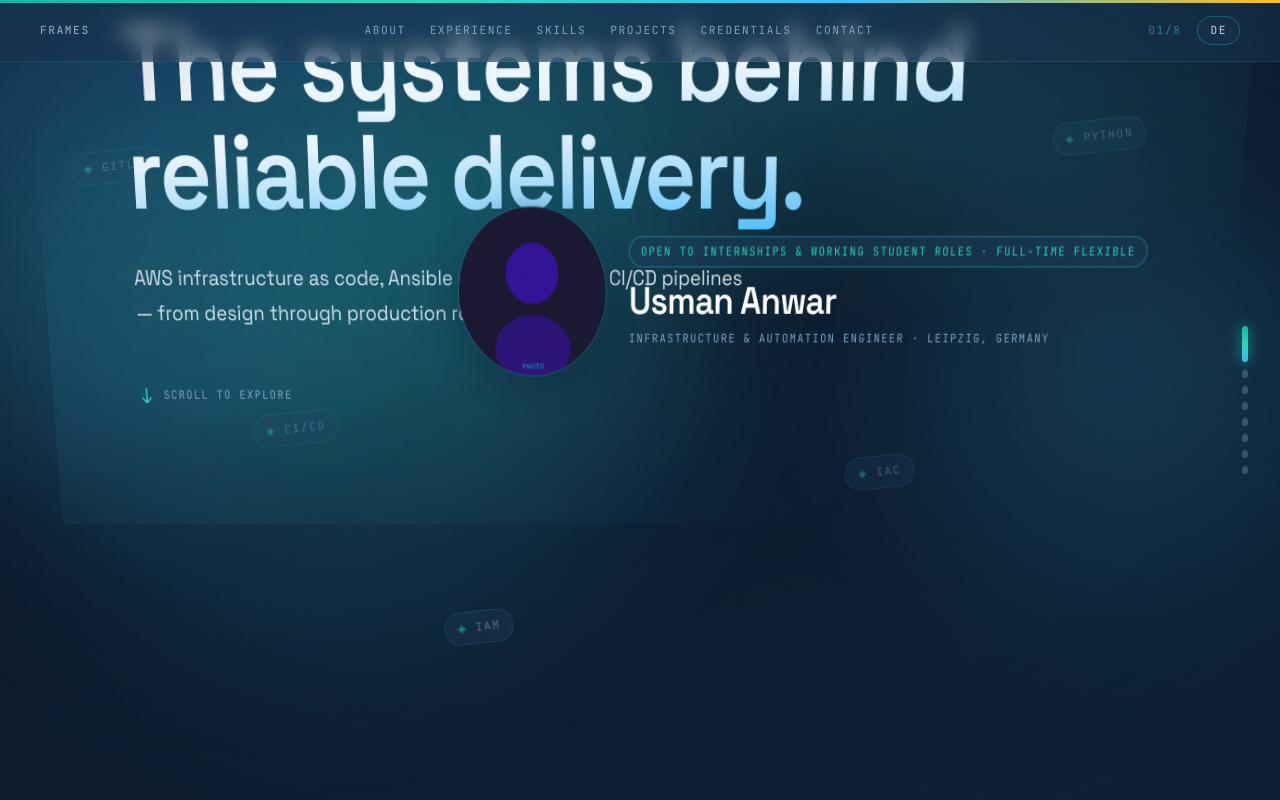
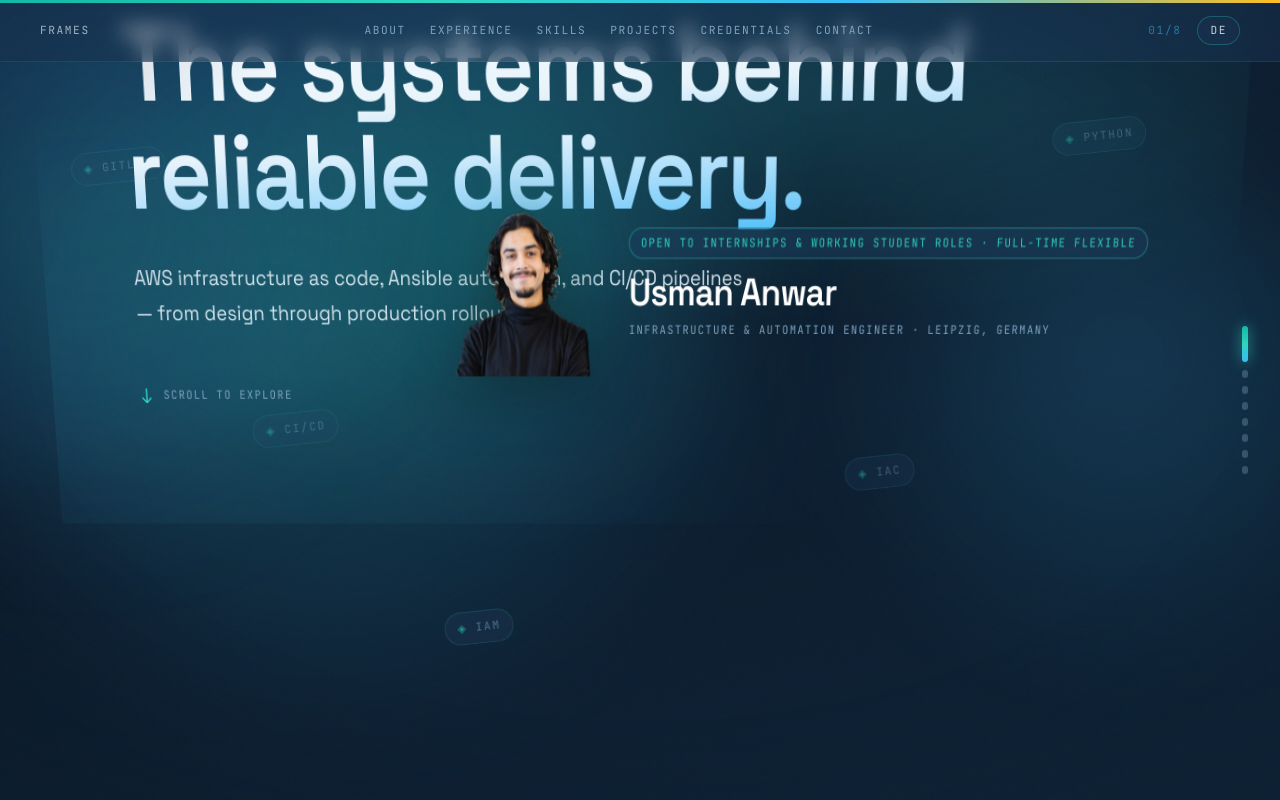
Before and after one commit to usmananwarmir/usmananwarmir.github.io, a Next.js app: page /en in a window 1280 px wide. Shown: the top 800 px of the page. Built offline with nearby package versions, Linux system fonts and the light colour scheme.

Commit message:
Add profile photo with transparent background

```diff
--- a/src/components/frames/HeroFrame.tsx
+++ b/src/components/frames/HeroFrame.tsx
@@ -100,14 +100,23 @@ export function HeroFrame({ content }: HeroFrameProps) {
             animate={{ opacity: 1, scale: 1 }}
             transition={{ duration: 1, delay: 0.45 }}
             whileHover={{ scale: 1.06, rotateY: 6 }}
-            className="relative w-28 h-28 md:w-40 md:h-40 rounded-full overflow-hidden glow-border shrink-0"
+            className="relative w-32 h-32 md:w-44 md:h-44 shrink-0"
             data-cursor="PROFILE"
           >
+            <div
+              className="absolute inset-0 rounded-full blur-2xl opacity-50"
+              style={{
+                background:
+                  "radial-gradient(circle, rgba(45,212,191,0.5), transparent 70%)",
+              }}
+              aria-hidden="true"
+            />
             <Image
-              src="/profile-placeholder.svg"
+              src="/profile.png"
               alt={SITE.name}
-              fill
-              className="object-cover bg-bg-elevated"
+              width={176}
+              height={176}
+              className="relative z-10 w-full h-full object-contain object-bottom drop-shadow-[0_8px_32px_rgba(0,0,0,0.4)]"
               priority
             />
           </motion.div>
```
Also changed, not shown: public/profile.png (added).
